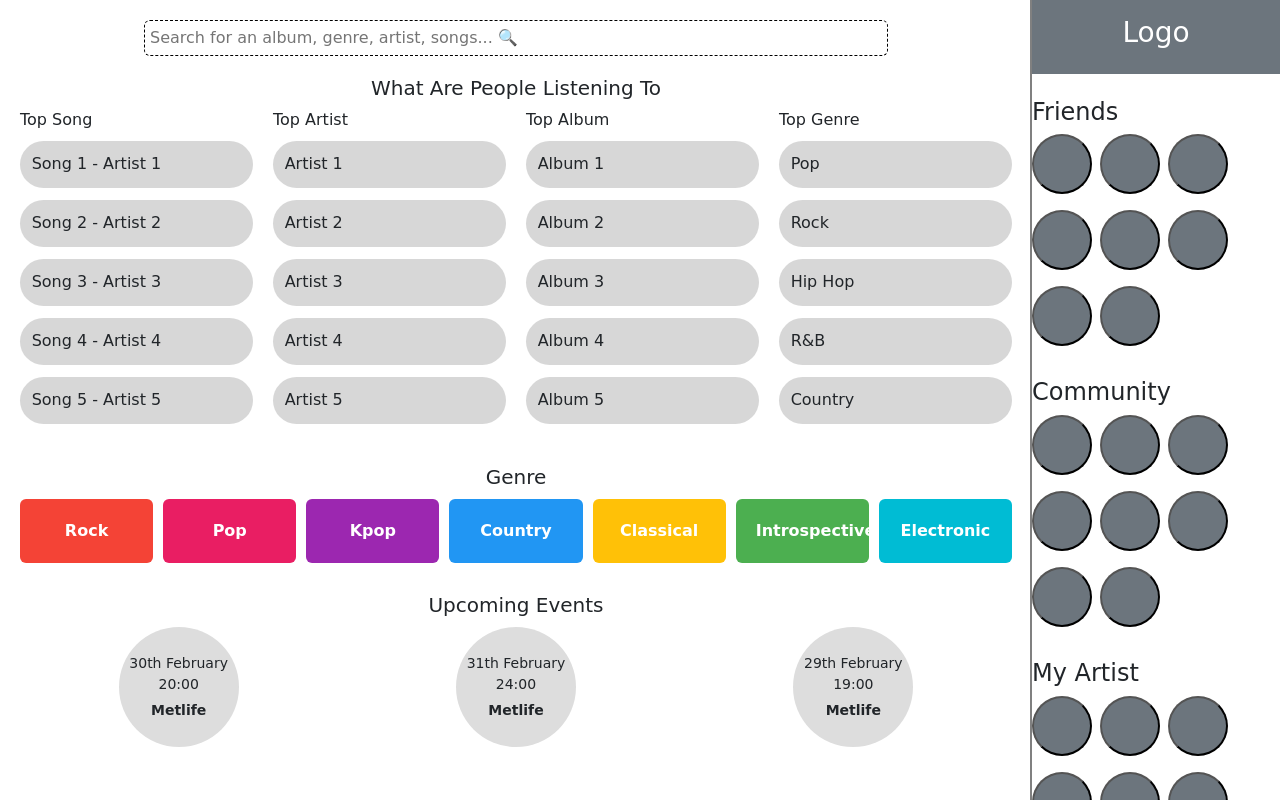
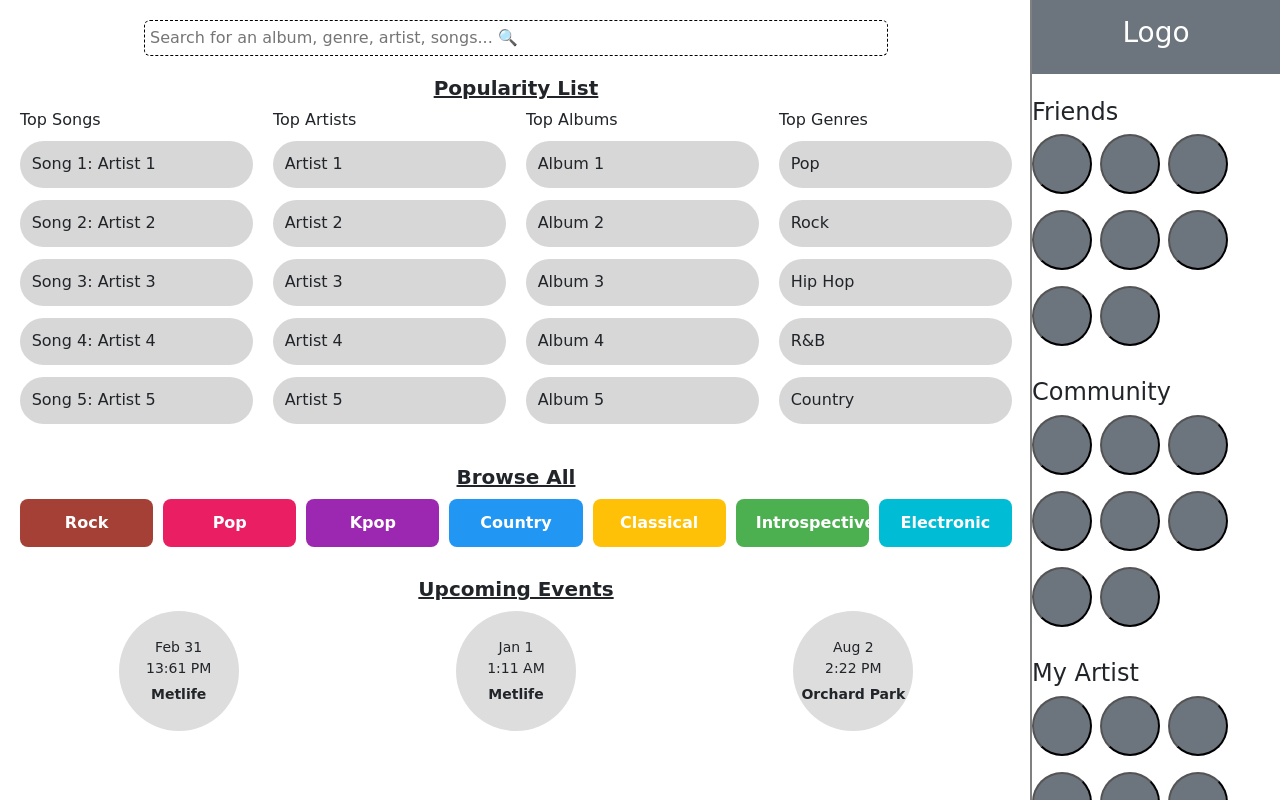
Before and after one commit to cse442-at-ub/sp25-repo-playboys, a React (Create React App) app in the folder frontend/: page /#/explore in a window 1280 px wide. Built offline with nearby package versions, Linux system fonts and the light colour scheme.

Commit message:
Made the \'Browse All\' genres section clickable and redirect to given genre page

```diff
--- a/frontend/src/explore/explore.css
+++ b/frontend/src/explore/explore.css
@@ -22,6 +22,8 @@
   margin: 20px 0 10px;
   font-size: 20px;
   text-align: center;
+  font-weight: bolder;
+  text-decoration: underline;
 }
 
 /* Listening Container (Top Song, Artist, Album, Genre) */
@@ -99,3 +101,29 @@
 .explore-content{
   margin-right: 20%;
 }
+
+.genre-box, .artist-button {
+  border: none;
+  padding: 12px 20px;
+  font-size: 16px;
+  font-weight: bold;
+  color: white;
+  border-radius: 8px;
+  cursor: pointer;
+  transition: background-color 0.3s ease-in-out;
+  text-transform: capitalize;
+}
+
+.genre-box:hover {
+  filter: brightness(85%);
+}
+
+.genre-box:active {
+  transform: scale(0.95);
+}
+
+.genre-container {
+  display: flex;
+  gap: 10px;
+  flex-wrap: wrap;
+}
--- a/frontend/src/explore/explore.tsx
+++ b/frontend/src/explore/explore.tsx
@@ -1,8 +1,25 @@
 import React from "react";
 import "./explore.css";
+import { useNavigate } from "react-router-dom";
 import Sidebar from "../user_profile/Sidebar";
 
+const genres = [
+  { name: "Rock", color: "#A44036" },
+  { name: "Pop", color: "#E91E63" },
+  { name: "Kpop", color: "#9C27B0" },
+  { name: "Country", color: "#2196F3" },
+  { name: "Classical", color: "#FFC107" },
+  { name: "Introspective", color: "#4CAF50" },
+  { name: "Electronic", color: "#00BCD4" },
+];
+
+
 const Explore: React.FC = () => {
+  const navigate = useNavigate();
+
+  const handleGenreClick = (genre: string) => {
+    navigate(`/genre/${genre.toLowerCase()}`);
+  };
   return (
     <div className="explore-page">
       <Sidebar />
@@ -17,20 +34,20 @@ const Explore: React.FC = () => {
         </div>
 
         {/* What Are People Listening To */}
-        <h2 className="section-title">What Are People Listening To</h2>
+        <h2 className="section-title">Popularity List</h2>
         <div className="listening-container">
           {/* Top Song */}
           <div className="listening-column">
-            <h3>Top Song</h3>
-            <div className="list-item">Song 1 - Artist 1</div>
-            <div className="list-item">Song 2 - Artist 2</div>
-            <div className="list-item">Song 3 - Artist 3</div>
-            <div className="list-item">Song 4 - Artist 4</div>
-            <div className="list-item">Song 5 - Artist 5</div>
+            <h3>Top Songs</h3>
+            <div className="list-item">Song 1: Artist 1</div>
+            <div className="list-item">Song 2: Artist 2</div>
+            <div className="list-item">Song 3: Artist 3</div>
+            <div className="list-item">Song 4: Artist 4</div>
+            <div className="list-item">Song 5: Artist 5</div>
           </div>
           {/* Top Artist */}
           <div className="listening-column">
-            <h3>Top Artist</h3>
+            <h3>Top Artists</h3>
             <div className="list-item">Artist 1</div>
             <div className="list-item">Artist 2</div>
             <div className="list-item">Artist 3</div>
@@ -39,7 +56,7 @@ const Explore: React.FC = () => {
           </div>
           {/* Top Album */}
           <div className="listening-column">
-            <h3>Top Album</h3>
+            <h3>Top Albums</h3>
             <div className="list-item">Album 1</div>
             <div className="list-item">Album 2</div>
             <div className="list-item">Album 3</div>
@@ -48,7 +65,7 @@ const Explore: React.FC = () => {
           </div>
           {/* Top Genre */}
           <div className="listening-column">
-            <h3>Top Genre</h3>
+            <h3>Top Genres</h3>
             <div className="list-item">Pop</div>
             <div className="list-item">Rock</div>
             <div className="list-item">Hip Hop</div>
@@ -58,15 +75,18 @@ const Explore: React.FC = () => {
         </div>
 
         {/* Genre Section */}
-        <h2 className="section-title">Genre</h2>
+        <h2 className="section-title">Browse All</h2>
         <div className="genre-container">
-          <div className="genre-box" style={{ backgroundColor: "#F44336" }}> Rock </div>
-          <div className="genre-box" style={{ backgroundColor: "#E91E63" }}> Pop </div>
-          <div className="genre-box" style={{ backgroundColor: "#9C27B0" }}> Kpop </div>
-          <div className="genre-box" style={{ backgroundColor: "#2196F3" }}> Country </div>
-          <div className="genre-box" style={{ backgroundColor: "#FFC107" }}> Classical </div>
-          <div className="genre-box" style={{ backgroundColor: "#4CAF50" }}> Introspective </div>
-          <div className="genre-box" style={{ backgroundColor: "#00BCD4" }}> Electronic </div>
+          {genres.map((genre) => (
+            <button
+              key={genre.name}
+              className="genre-box"
+              style={{ backgroundColor: genre.color }}
+              onClick={() => handleGenreClick(genre.name)}
+            >
+              {genre.name}
+            </button>
+          ))}
         </div>
 
         {/* Upcoming Events */}
@@ -74,26 +94,25 @@ const Explore: React.FC = () => {
         <div className="events-container">
           <div className="event-circle">
             <div className="event-date">
-              30th February<br />20:00
+              Feb 31<br />13:61 PM
             </div>
             <div className="event-location">Metlife</div>
           </div>
           <div className="event-circle">
             <div className="event-date">
-              31th February<br />24:00
+              Jan 1<br />1:11 AM
             </div>
             <div className="event-location">Metlife</div>
           </div>
           <div className="event-circle">
             <div className="event-date">
-              29th February<br />19:00
+              Aug 2<br />2:22 PM
             </div>
-            <div className="event-location">Metlife</div>
+            <div className="event-location">Orchard Park</div>
           </div>
         </div>
       </div>
     </div>
   );
 };
-
 export default Explore;
```
Lines whose indentation alone changed are shown as unchanged.
